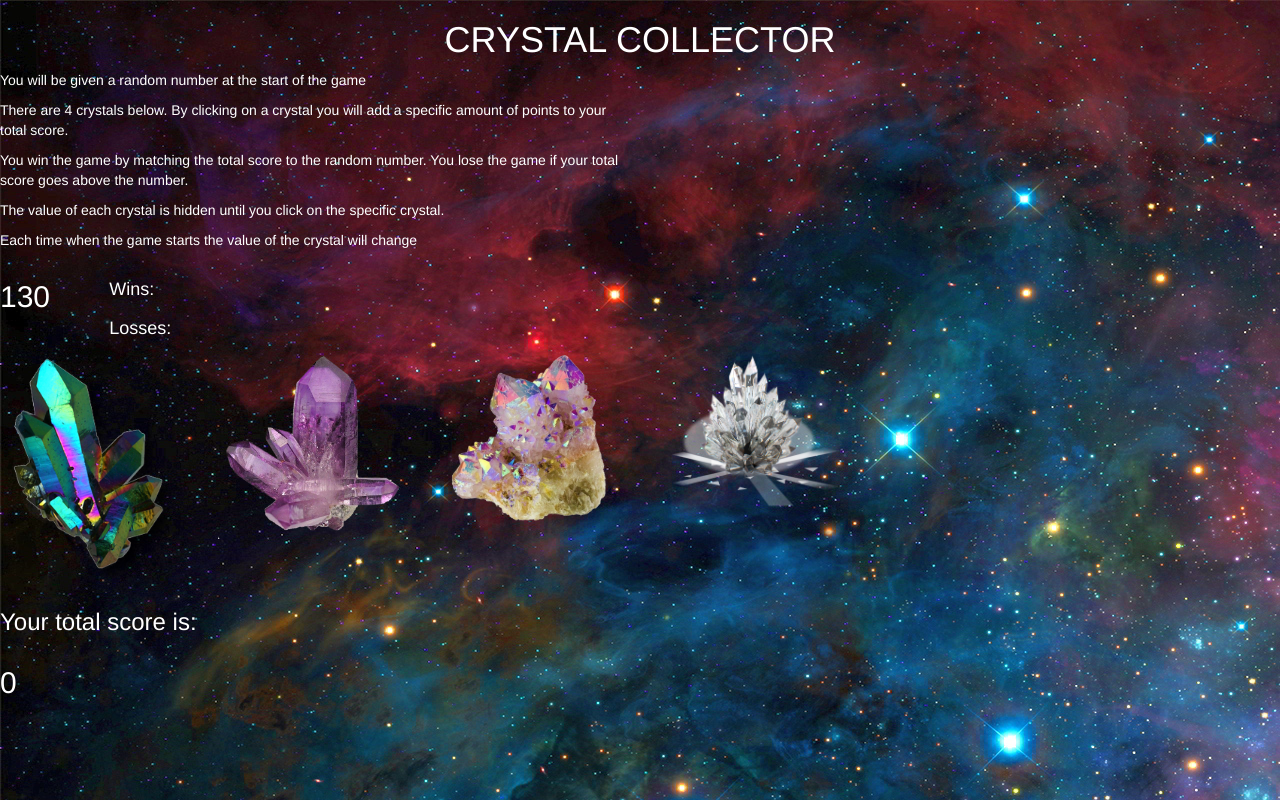
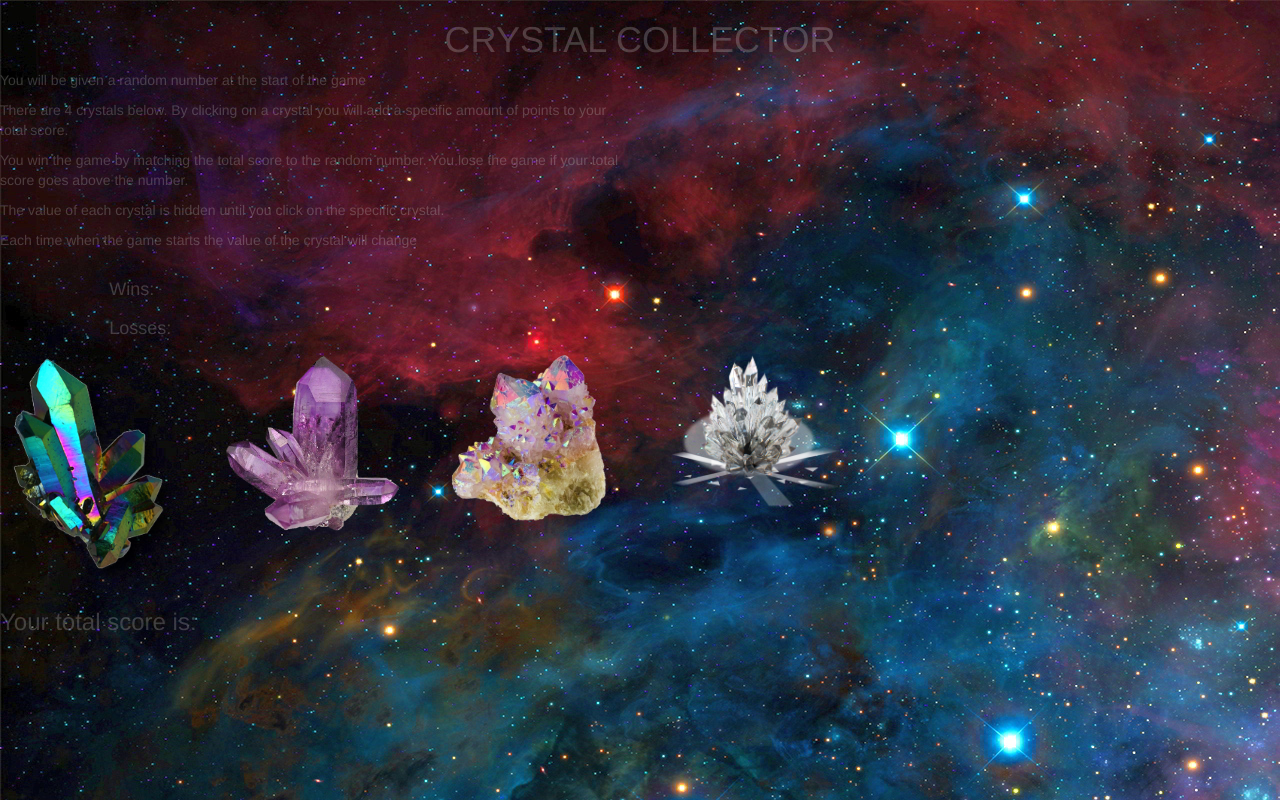
Before and after one commit to bradisrad83/week-4-game, a PHP site: page / in a window 1280 px wide. Run offline with PHP 8.4, Linux system fonts and the light colour scheme; some libraries are stand-ins or nearby versions.

Commit message:
update of crystal game

```diff
--- a/assets/css/style.css
+++ b/assets/css/style.css
@@ -21,3 +21,11 @@
 .row {
     color: white;
 }
+
+p,
+h1,
+h2,
+h3,
+h4 {
+    opacity: 0.2;
+}
```
Also changed, not shown: assets/javascript/game.js (+2 -7 lines).
